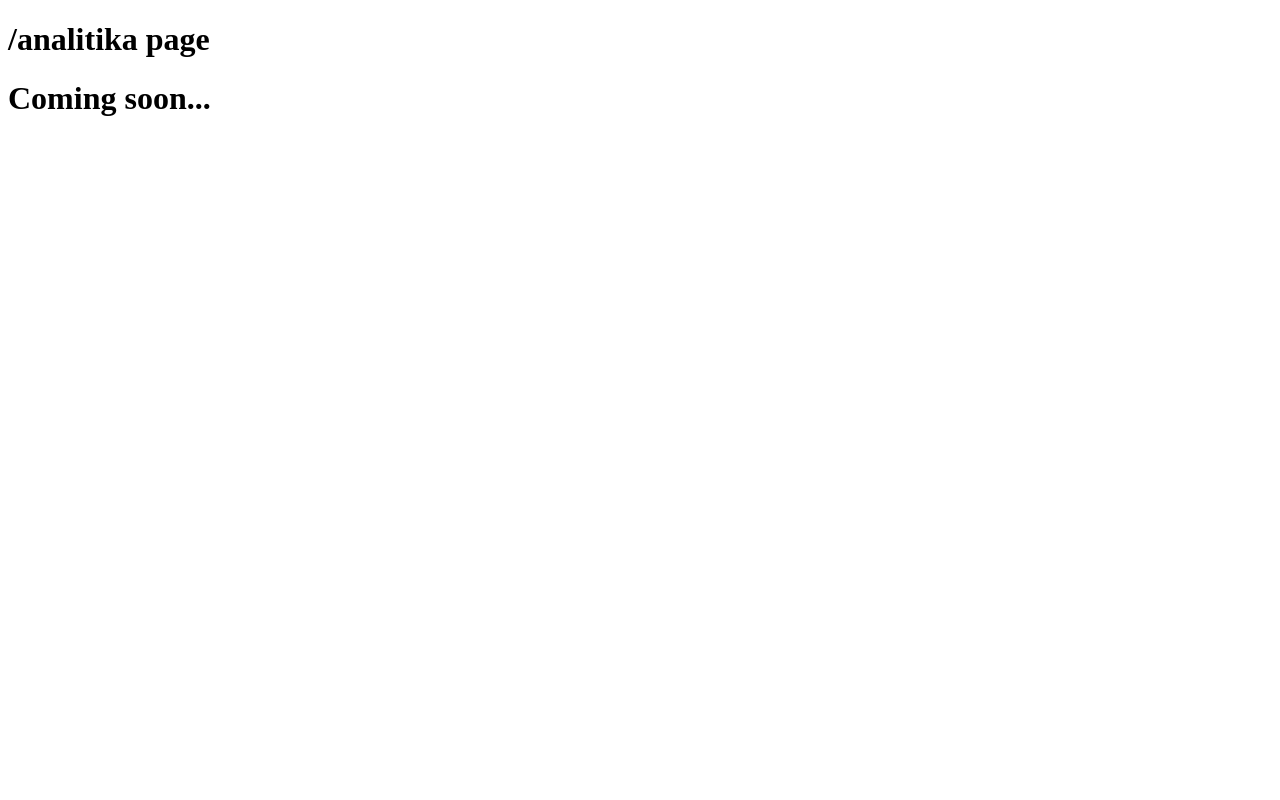
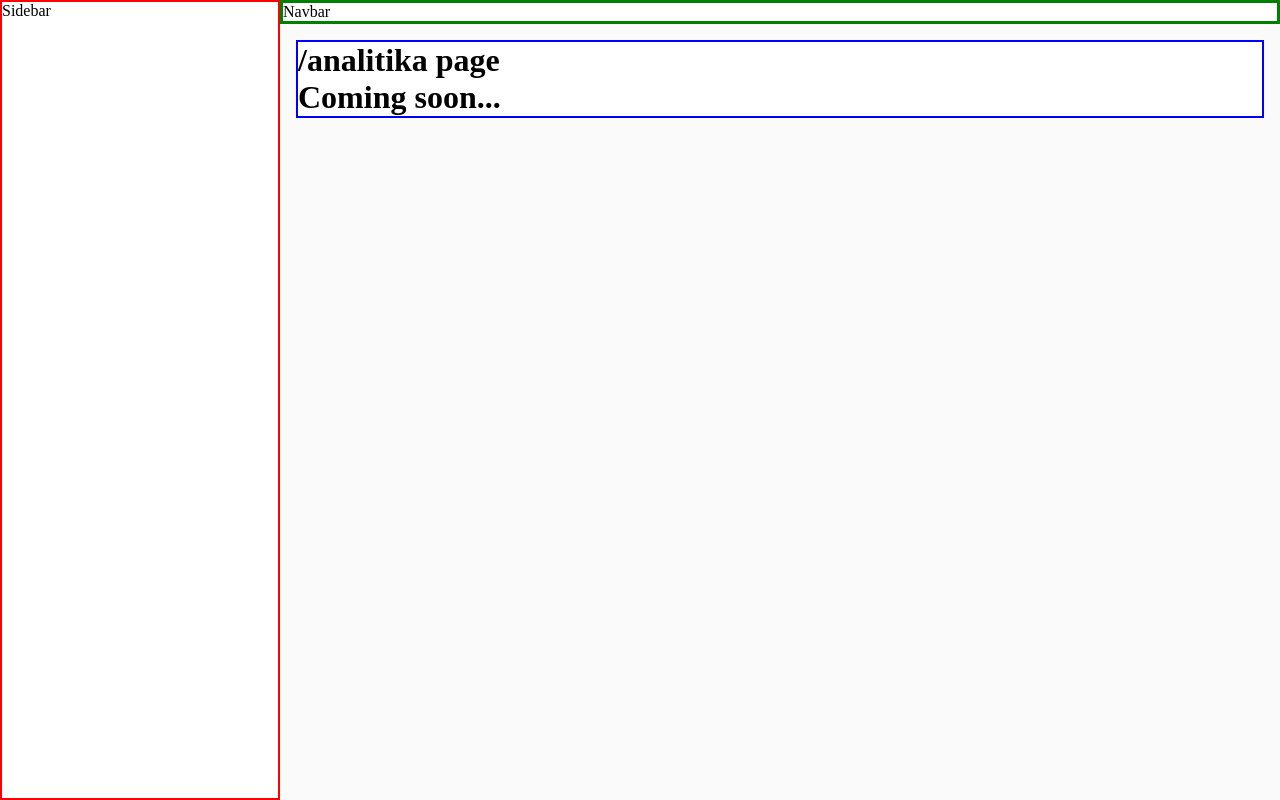
Before and after one commit to oromova/CRM, a React (Vite) app: page /analitika in a window 1280 px wide. Built offline with nearby package versions, Linux system fonts and the light colour scheme.

Commit message:
crm structure

```diff
--- /dev/null
+++ b/src/component/Generics/Generics/style.js
@@ -0,0 +1,5 @@
+import styled from "styled-components"
+
+const Container = styled.div`
+`
+export {Container}
--- a/src/component/Navbar/index.jsx
+++ b/src/component/Navbar/index.jsx
@@ -1,7 +1,10 @@
 import React from 'react'
+import { Container } from './style';
 
 export const Navbar = () => {
   return (
-    <div>Navbar</div>
+    <Container>Navbar</Container>
   )
 }
+
+export default Navbar
--- a/src/component/Navbar/style.js
+++ b/src/component/Navbar/style.js
@@ -0,0 +1,9 @@
+import styled from "styled-components";
+
+const Container = styled.div`
+  display: flex;
+  border: 3px solid green;
+  background-color: white;
+`;
+
+export { Container };
--- a/src/component/Sidebar/index.jsx
+++ b/src/component/Sidebar/index.jsx
@@ -1,7 +1,18 @@
 import React from 'react'
+import { Body, Container, Side, Wrapper } from './style';
+import { Outlet } from 'react-router-dom';
+import Navbar from '../Navbar';
 
 export const Sidebar = () => {
   return (
-    <div>Sidebar</div>
+    <Container>
+      <Side>Sidebar</Side>
+      <Body>
+        <Navbar/>
+        <Wrapper>
+          <Outlet/>
+        </Wrapper>
+      </Body>
+    </Container>
   )
 }
--- a/src/component/Sidebar/style.js
+++ b/src/component/Sidebar/style.js
@@ -1,5 +1,30 @@
-import styled from "styled-components"
+import styled from "styled-components";
 
 const Container = styled.div`
-`
-export {Container}
+  display: flex;
+`;
+
+const Side = styled.div`
+  width: 280px;
+  max-width: 280px;
+  min-width: 280px;
+  background-color: white;
+  border: 2px solid red;
+  height: 100vh;
+  overflow: hidden;
+  overflow-y: scroll;
+  &::-webkit-scrollbar {
+    width: 0;
+  }
+`;
+
+const Body = styled.div`
+  flex: 1;
+`;
+
+const Wrapper = styled.div`
+  border: 2px solid blue;
+  margin: 16px;
+  background-color: white;
+`;
+export { Container, Side, Body, Wrapper };
--- a/src/index.css
+++ b/src/index.css
@@ -0,0 +1,9 @@
+* {
+  margin: 0;
+  padding: 0;
+  box-sizing: border-box;
+}
+
+body {
+  background-color: rgba(250, 250, 250, 1);
+}
--- a/src/root/index.jsx
+++ b/src/root/index.jsx
@@ -2,11 +2,13 @@ import React from 'react'
 import {Container} from './style'
 import { Navigate, Route, Routes } from 'react-router-dom';
 import sidebar from '../utils/sidebar'
+import { Sidebar } from '../component/Sidebar';
 
 export const Root = () => {
   return (
     <Container>
       <Routes>
+        <Route element={<Sidebar/>}>
           {
           sidebar.map((parent) => {
             const ElementParent = parent.element;
@@ -30,6 +32,7 @@ export const Root = () => {
           );
           })
         }
+        </Route>
        <Route path='/' element={<Navigate to={"/analitika"} />} />
        <Route path='*' element={<h1> 404 not found </h1> } />
       </Routes>
```
Also changed, not shown: src/component/Generics/Generics/index.jsx (added, +14 -0 lines). Lines whose indentation alone changed are shown as unchanged.
